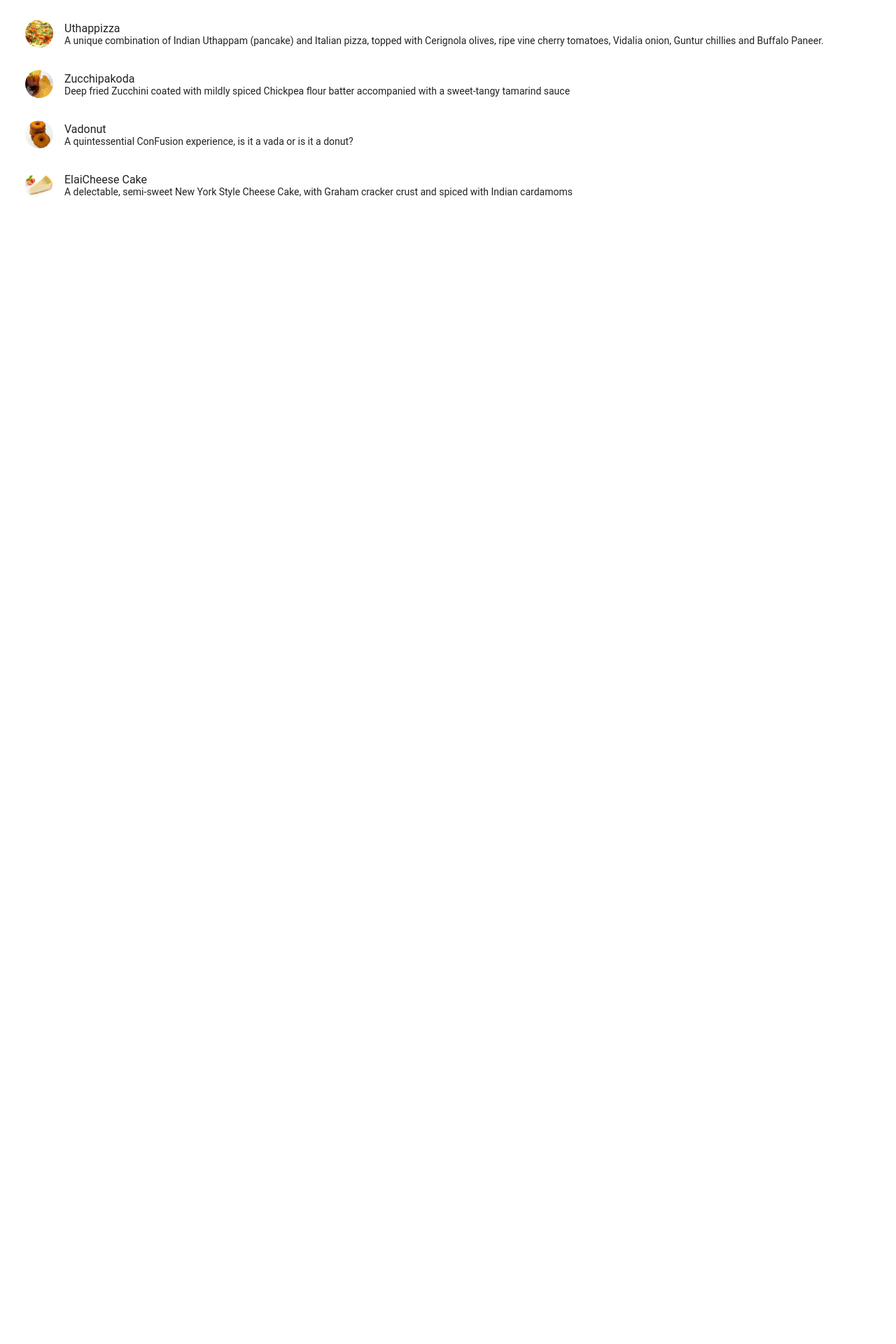
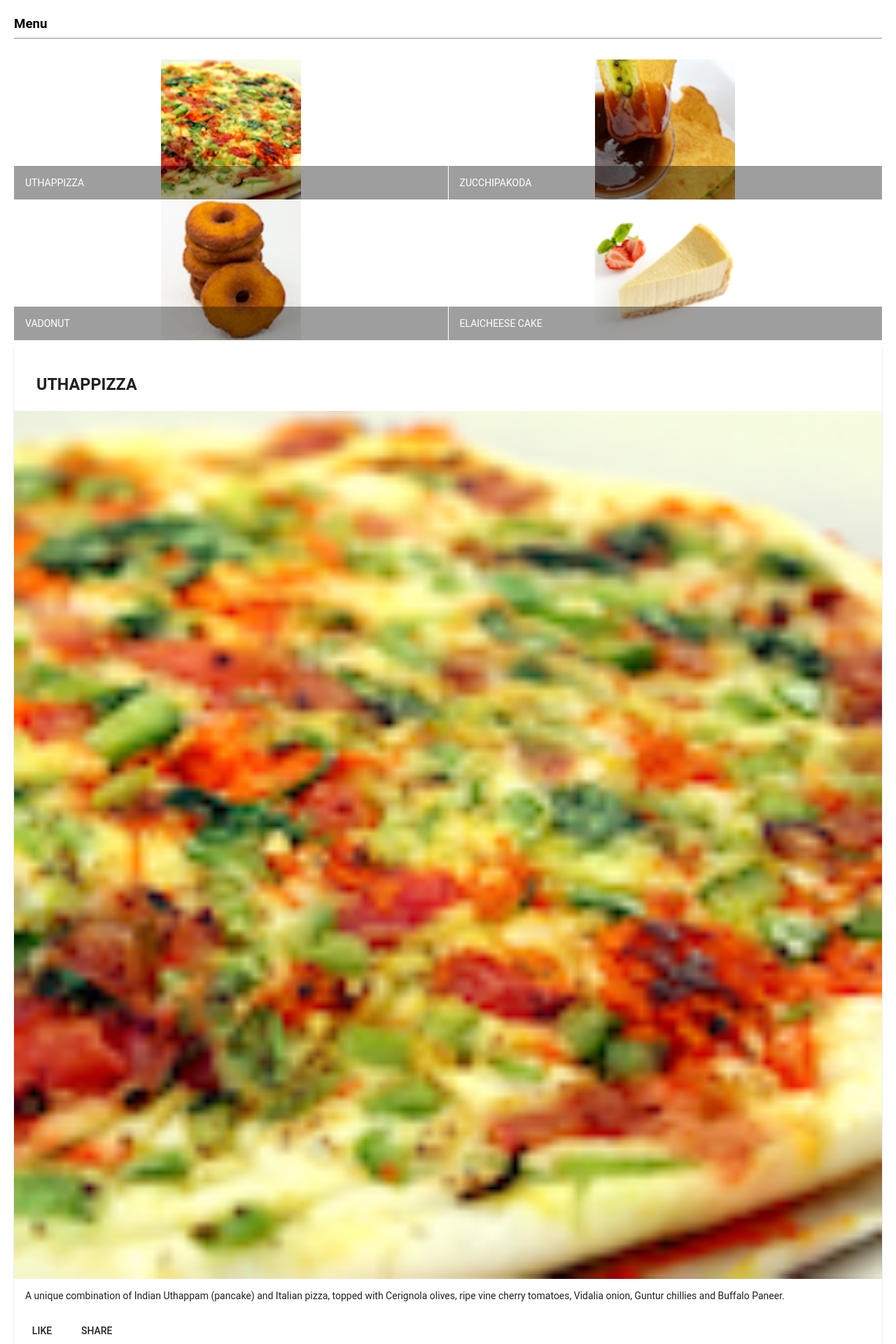
Before and after one commit to alihammoud17/FrontEnd-JavaScript-FrameWork-Angular, an Angular app: page / in a window 1280 px wide. Shown: the part 80-2000 px from the top of the page at 70% size. Before the commit the page ends 800 px from the top, so only its background shows below. Built offline with nearby package versions, Linux system fonts and the light colour scheme.

Commit message:
Components part 2

```diff
--- a/src/app/menu/menu.component.html
+++ b/src/app/menu/menu.component.html
@@ -2,18 +2,52 @@
     fxLayout="column"
     fxLayoutGap="10px">
 
-    <mat-list fxFlex>
-        <mat-list-item *ngFor="let dish of dishes"><!--iterate over an array-->
-            <img matListAvatar src={{dish.image}} alt={{dish.name}}>
-            <h1 matLine>
-                {{dish.name}}
-            </h1>
-            <p matLine>
-                <span>
-                    {{dish.description}}
-                </span>
-            </p>
-        </mat-list-item>
-    </mat-list>
+    <div fxFlex>
+        <div>
+            <h3>
+                Menu
+                <hr>
+            </h3>
+        </div>
+    </div>
+
+    <div fxFlex>
+        <mat-grid-list cols="2" rowHeight="200px">
+            <mat-grid-tile *ngFor="let dish of dishes"><!--iterate over an array-->
+                <img height="200px" src={{dish.image}} alt={{dish.name}}>
+                <mat-grid-tile-footer>
+                    <h1>
+                        {{dish.name | uppercase}}
+                    </h1>
+                </mat-grid-tile-footer>
+            </mat-grid-tile>
+        </mat-grid-list>
+    </div>
+
+    <div fxFlex *ngIf="selectedDish != null">
+        <mat-card>
+            <mat-card-header>
+                <mat-card-title>
+                    <h3>
+                        {{selectedDish.name | uppercase}}
+                    </h3>
+                </mat-card-title>
+            </mat-card-header>
+            <img mat-card-image src="{{selectedDish.image}}" alt="{{selectedDish.name}}">
+            <mat-card-content>
+                <p>
+                    {{selectedDish.description}}
+                </p>
+            </mat-card-content>
+            <mat-card-actions>
+                <button mat-button>
+                    LIKE
+                </button>
+                <button mat-button>
+                    SHARE
+                </button>
+            </mat-card-actions>
+        </mat-card>
+    </div>
 
 </div>
--- a/src/app/menu/menu.component.ts
+++ b/src/app/menu/menu.component.ts
@@ -1,14 +1,7 @@
 import { Component, OnInit } from '@angular/core';
 import { Dish } from '../shared/dish'
 
-@Component({
-  selector: 'app-menu',
-  templateUrl: './menu.component.html',
-  styleUrls: ['./menu.component.scss']
-})
-export class MenuComponent implements OnInit {
-
-  dishes: Dish[] = [
+const DISHES: Dish[] = [
   {
     id: '0',
     name: 'Uthappizza',
@@ -52,6 +45,17 @@ export class MenuComponent implements OnInit {
   }
  ];
 
+@Component({
+  selector: 'app-menu',
+  templateUrl: './menu.component.html',
+  styleUrls: ['./menu.component.scss']
+})
+export class MenuComponent implements OnInit {
+
+  dishes = DISHES;
+
+  selectedDish: Dish = DISHES[0];
+
   constructor() { }
 
   ngOnInit(): void {
--- a/tsconfig.app.json
+++ b/tsconfig.app.json
@@ -12,7 +12,7 @@
   "include": [
     "src/**/*.d.ts"
   ],
-  "angularCompilerOptions": {
-    "enableIvy": false
-  }
+  // "angularCompilerOptions": {
+  //   "enableIvy": false
+  // }
 }
```
Also changed, not shown: src/app/app.module.ts (+8 -2 lines). Lines whose indentation alone changed are shown as unchanged.
